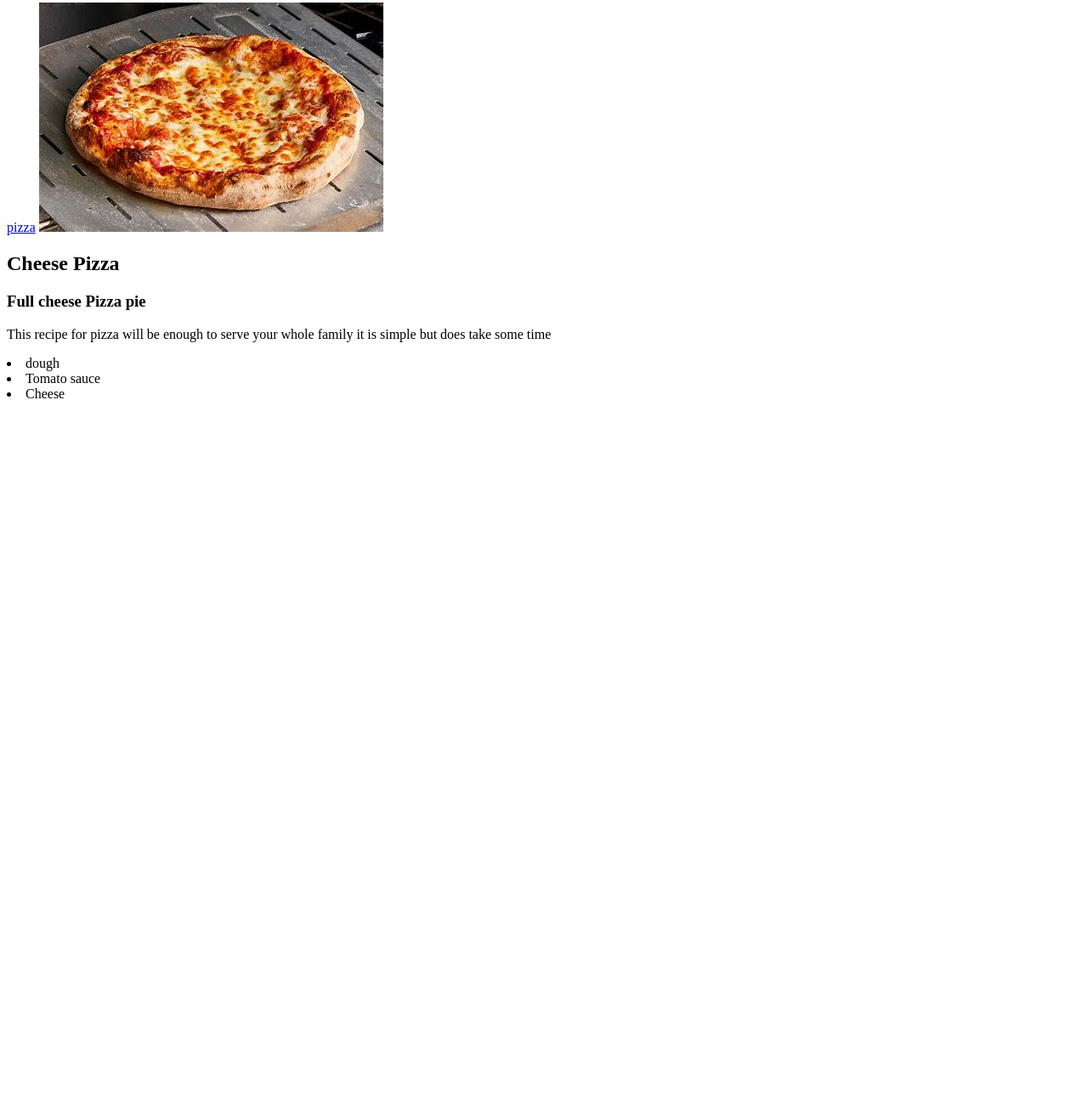
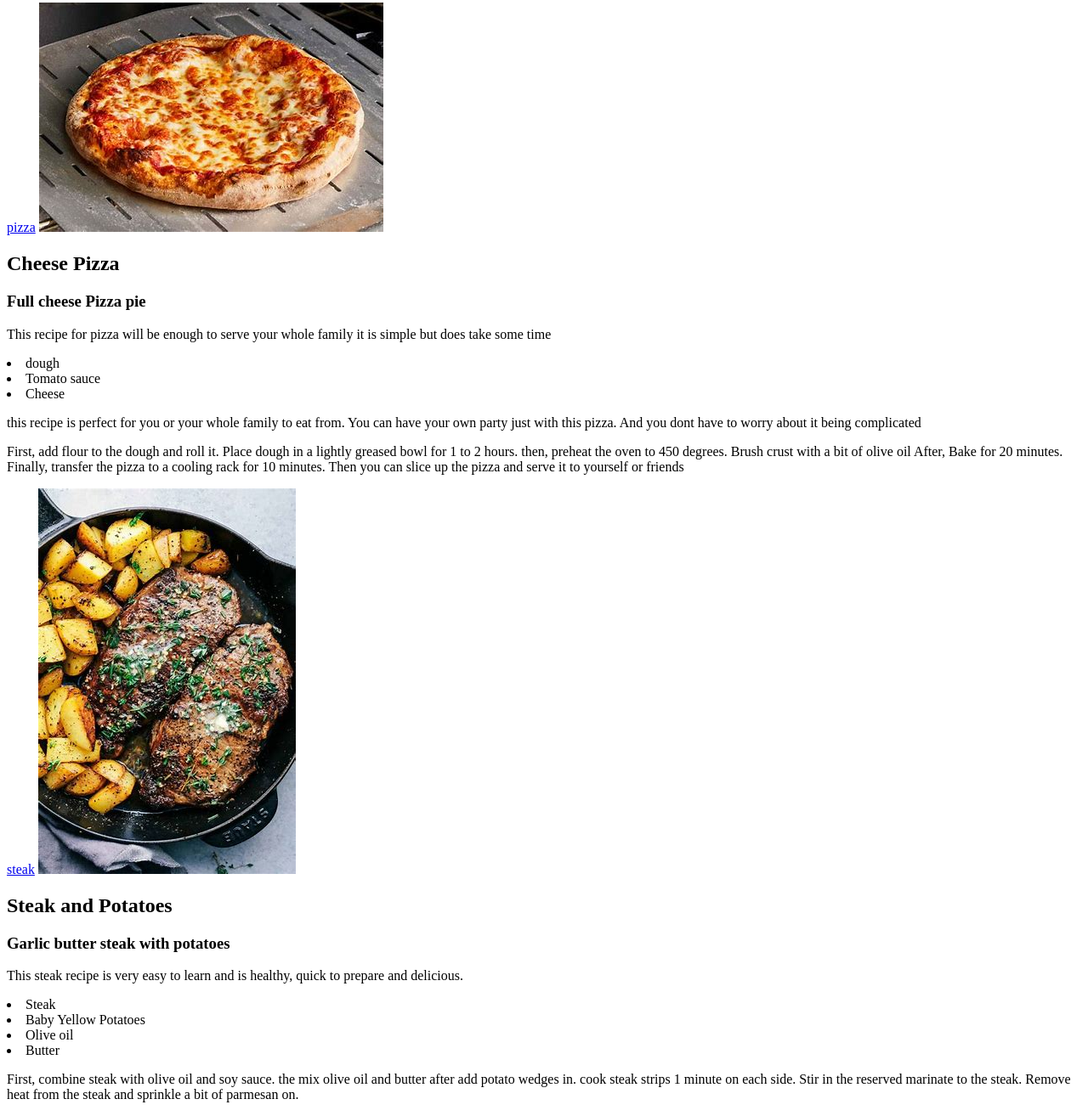
Before and after one commit to MaxS2027/CS1-Project-1-1, a plain HTML site: page index.html in a window 1280 px wide. Shown: the part 668-1982 px from the top of the page at 85% size. Before the commit the page ends 1149 px from the top, so only its background shows below. Drawn offline with Linux system fonts and the light colour scheme.

Commit message:
Finished

```diff
--- a/index.html
+++ b/index.html
@@ -13,6 +13,7 @@
 
   <a href="chicken and fries">chicken and Fries</a>
   <a href="pizza">pizza</a>
+  <a href="steak"></a>
   <hr>
 
   <div id="Chicken-and-Fries">
@@ -37,7 +38,19 @@
     <li>dough</li>
     <li>Tomato sauce</li>
     <li>Cheese</li>
+    <p>this recipe is perfect for you or your whole family to eat from. You can have your own party just with this pizza. And you dont have to worry about it being complicated</p>
+    <p>First, add flour to the dough and roll it. Place dough in a lightly greased bowl for 1 to 2 hours. then, preheat the oven to 450 degrees. Brush crust with a bit of olive oil After, Bake for 20 minutes. Finally, transfer the pizza to a cooling rack for 10 minutes. Then you can slice up the pizza and serve it to yourself or friends</p>
+  </div>
+  <a href="steak">steak</a>
+  <img src="Steak.jpg">
+  <h2>Steak and Potatoes</h2>
+  <h3>Garlic butter steak with potatoes</h3>
+  <p>This steak recipe is very easy to learn and is healthy, quick to prepare and delicious.</p>
+  <li>Steak</li>
+  <li>Baby Yellow Potatoes</li>
+  <li>Olive oil</li>
+  <li>Butter</li>
+  <p>First, combine steak with olive oil and soy sauce. the mix olive oil and butter after add potato wedges in. cook steak strips 1 minute on each side. Stir in the reserved marinate to the steak. Remove heat from the steak and sprinkle a bit of parmesan on.</p>
 </div>
-
 </body>
 </html>
```
Also changed, not shown: Steak.jpg (added).
